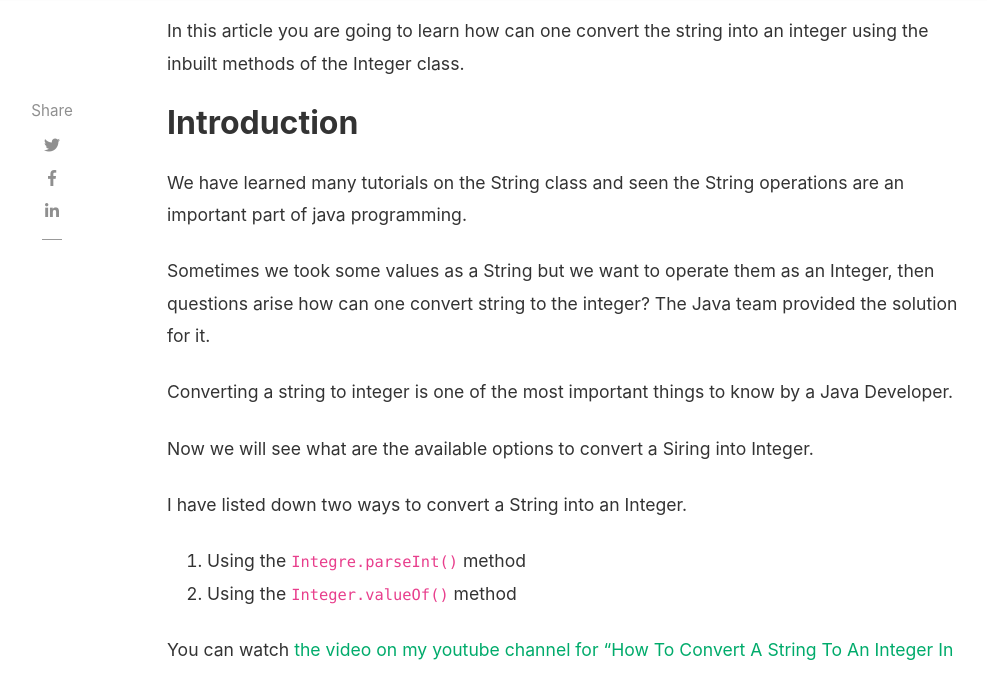
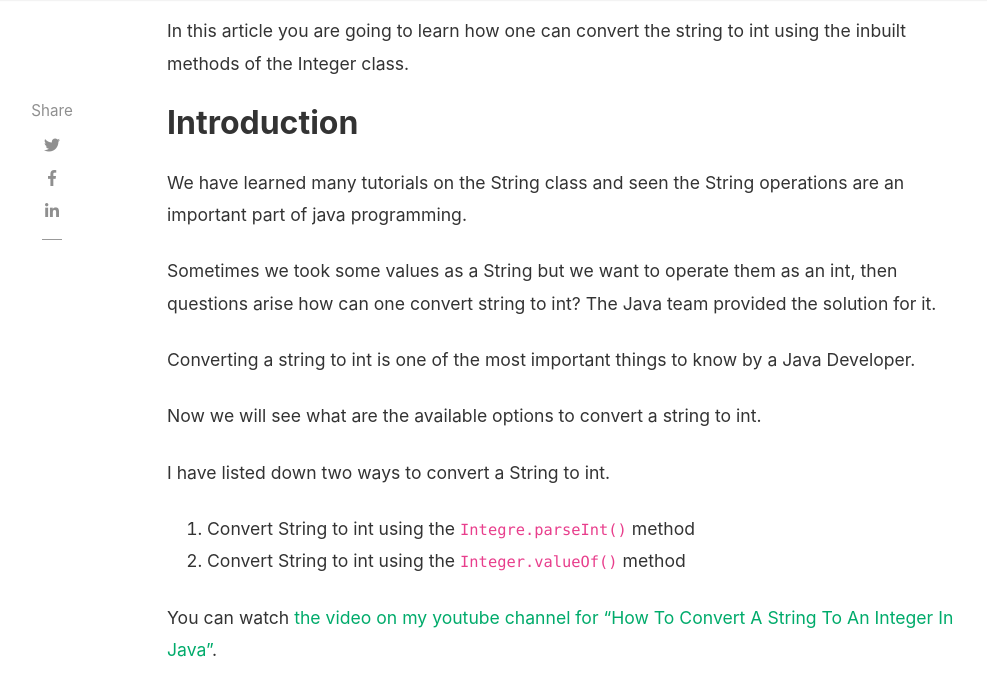
Before and after one commit to coderolls/coderolls-blog, a Jekyll site: the page built from _posts/java-string/2020-01-05-convert-string-to-int.md, in a window 1280 px wide and 1400 px high, scrolled down 409 px. Shown: the top 673 px of the window, without its empty margins (118-1105 px from the left). Built offline with Jekyll 4.4.1, drawn with Linux system fonts in a browser that asks for light colours; nearby versions of some CDN libraries; comment, search, counter and statistics services are not loaded; some of the changed text lies outside the part shown.

Commit message:
Update blogpost about converting string to int

````diff
--- a/_posts/java-string/2020-01-05-convert-string-to-int.md
+++ b/_posts/java-string/2020-01-05-convert-string-to-int.md
@@ -1,44 +1,44 @@
 ---
 layout: post
-title: How to convert String to Integer in Java
+title: How to convert String to int in Java
 author: gaurav
 categories: [ Java, Core Java, String]
-description: In this article you are going to learn how can one convert the string into an integer using the inbuilt methods of the Integer class.
+description: In this article you are going to learn how one can convert the string to int using the inbuilt methods of the Integer class.
 ---
 
-In this article you are going to learn how can one convert the string into an integer using the inbuilt methods of the Integer class.
+In this article you are going to learn how one can convert the string to int using the inbuilt methods of the Integer class.
 
 ## Introduction
 We have learned many tutorials on the String class and seen the String operations are an important part of java programming.
 
-Sometimes we took some values as a String but we want to operate them as an Integer, then questions arise how can one convert string to the integer? The Java team provided the solution for it.
+Sometimes we took some values as a String but we want to operate them as an int, then questions arise how can one convert string to int? The Java team provided the solution for it.
 
-Converting a string to integer is one of the most important things to know by a Java Developer.
+Converting a string to int is one of the most important things to know by a Java Developer.
 
-Now we will see what are the available options to convert a Siring into Integer.
+Now we will see what are the available options to convert a string to int.
 
-I have listed down two ways to convert a String into an Integer.
+I have listed down two ways to convert a String to int.
 
-1. Using the `Integre.parseInt()` method
-2. Using the `Integer.valueOf()` method
+1. Convert String to int using the `Integre.parseInt()` method
+2. Convert String to int using the `Integer.valueOf()` method
 
 You can watch [the video on my youtube channel for "How To Convert A String To An Integer In Java"](https://www.youtube.com/watch?v=pNHjvpNHVCs).
 
 <iframe width="560" height="315" src="https://www.youtube.com/embed/pNHjvpNHVCs" frameborder="0" allow="accelerometer; autoplay; clipboard-write; encrypted-media; gyroscope; picture-in-picture" allowfullscreen></iframe>
 
-Now we will see the above ways to convert string to integer one by one.
+Now we will see the above ways to convert string to int one by one.
 
-## Using the `Integre.parseInt()` method
+## How to convert string to int using the `Integre.parseInt()` method
 
-We can convert the String to an integer using the `Integre.parseInt()` method.
+We can convert String to int using the `Integre.parseInt()` method.
 
-The `Integer.parseInt()` method can convert an entire string to integer provided the String must contain the digit values only. For example `String str= "123";`
+The `Integer.parseInt()` method can convert an entire string to int, provided the String must contain the digit values only. For example `String str= "123";`
 
-Now we will see one example which converts the string to an integer using the `Integre.parseInt()` method.
+Now we will see one example which converts the string to int using the `Integre.parseInt()` method.
 
 ```java
 /*
- * A Java program to convert String to Integer.
+ * A Java program to convert String to int.
  *
  * @author Gaurav Kukade at coderolls.com
  */
@@ -58,9 +58,9 @@ Output
 ```java
 1254
 ```
-## Using the `Integer.valueOf()` method
+## How to convert string to int using the `Integer.valueOf()` method
 
-We can also convert String to Integer using the `Integer.valueOf()` method.
+We can also convert String to int using the `Integer.valueOf()` method.
 
 The  `Integer.valueOf()` method returns the integer instance of the value represented by the string variable.
 
@@ -68,7 +68,7 @@ Below we will see one program to convert string to int using the `Integer.valueO
 
 ```java
 /*
- * A Java program to convert String to Integer.
+ * A Java program to convert String to int.
  *
  * @author Gaurav Kukade at coderolls.com
  */
@@ -91,7 +91,7 @@ Output
 
 ## A Note about `NumberFormatException`
 
-When you are trying to convert a string to integer but your string contains a value other than the decimal digits, then bothe the methods (`Integre.parseInt()` method and `Integer.valueOf()` method) will throw the `NumberFormatException`.
+When you are trying to convert a string to int but your string contains a value other than the decimal digits, then both the methods (`Integre.parseInt()` method and `Integer.valueOf()` method) will throw the `NumberFormatException`.
 
 Below we will one program to see how `Integre.parseInt()` method throw the `NumberFormatException`.
 
@@ -125,10 +125,10 @@ Exception in thread "main" java.lang.NumberFormatException: For input string: "1
 
 ## Conclusion
 
-We can convert String to integer using two methods, `Integre.parseInt()` method and `Integer.valueOf()` method.
+We can convert String to int using two methods, `Integre.parseInt()` method and `Integer.valueOf()` method.
 
-If the string contains some other value than the decimal numbers bothe the methods will throw the `NumberFormatException`.
+If the string contains some other value than the decimal numbers both the methods will throw the `NumberFormatException`.
 
 If you found this article worth, support me by  [giving a cup of Coffee ☕](https://www.paypal.me/GauravKukade)
 
-If you know any other way to convert the string to integer or if you have any query about the string to integer conversion please write it down in the comment section below.
+If you know any other way to convert the string to int or if you have any query about the string to int conversion please write it down in the comment section below.
````
